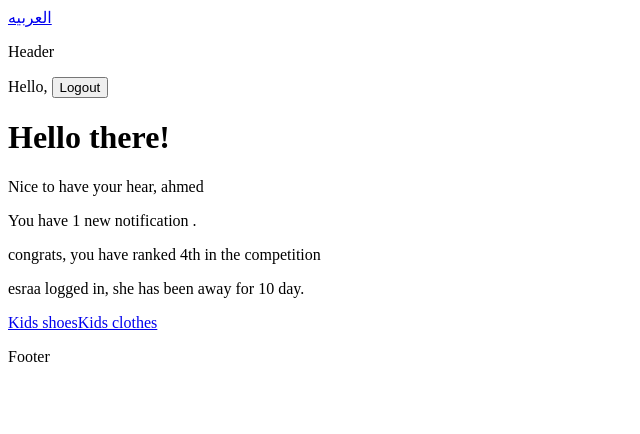
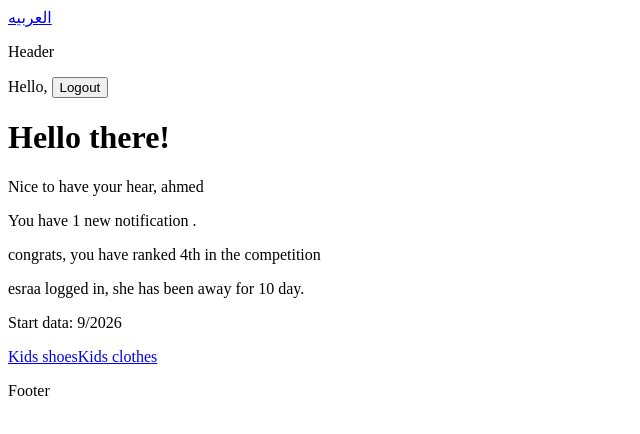
Before and after one commit to mhmd-salah/adv-NEXT, a Next.js app: page /en in a window 1280 px wide. Shown: the top 434 px of the page, without its empty margins (0-640 px from the left). Built offline with nearby package versions, Linux system fonts and the light colour scheme; no server answers.

Commit message:
feat(next-intl): change on data and time style

```diff
--- a/src/app/[locale]/(website)/(homepage)/page.tsx
+++ b/src/app/[locale]/(website)/(homepage)/page.tsx
@@ -1,4 +1,4 @@
-import { useTranslations } from 'next-intl';
+import { useFormatter, useTranslations } from 'next-intl';
 import Link from 'next/link';
 
 const categories = [
@@ -20,6 +20,7 @@ const categories = [
 export default function HomePage() {
   const username = 'ahmed';
   const t = useTranslations();
+  const format = useFormatter();
   console.log('homepage rendered');
   /**
    * Params
@@ -42,8 +43,14 @@ export default function HomePage() {
       <p>{t('competation-rank', { rank: 4 })}</p>
       {/* Selecting enum-based values*/}
       <p>
-        {t('logged-in-message', { user: "esraa", gender: 'female', days: 10 })}
+        {t('logged-in-message', { user: 'esraa', gender: 'female', days: 10 })}
       </p>
+      {/* Data and time */}
+      <p>Start data: {format.dateTime(new Date(),{
+        // dateStyle:"long"
+        year:"numeric",
+        month:"numeric"
+      })}</p>
 
       <div className="flex flex-col">
         {categories.map((link) => (
```
